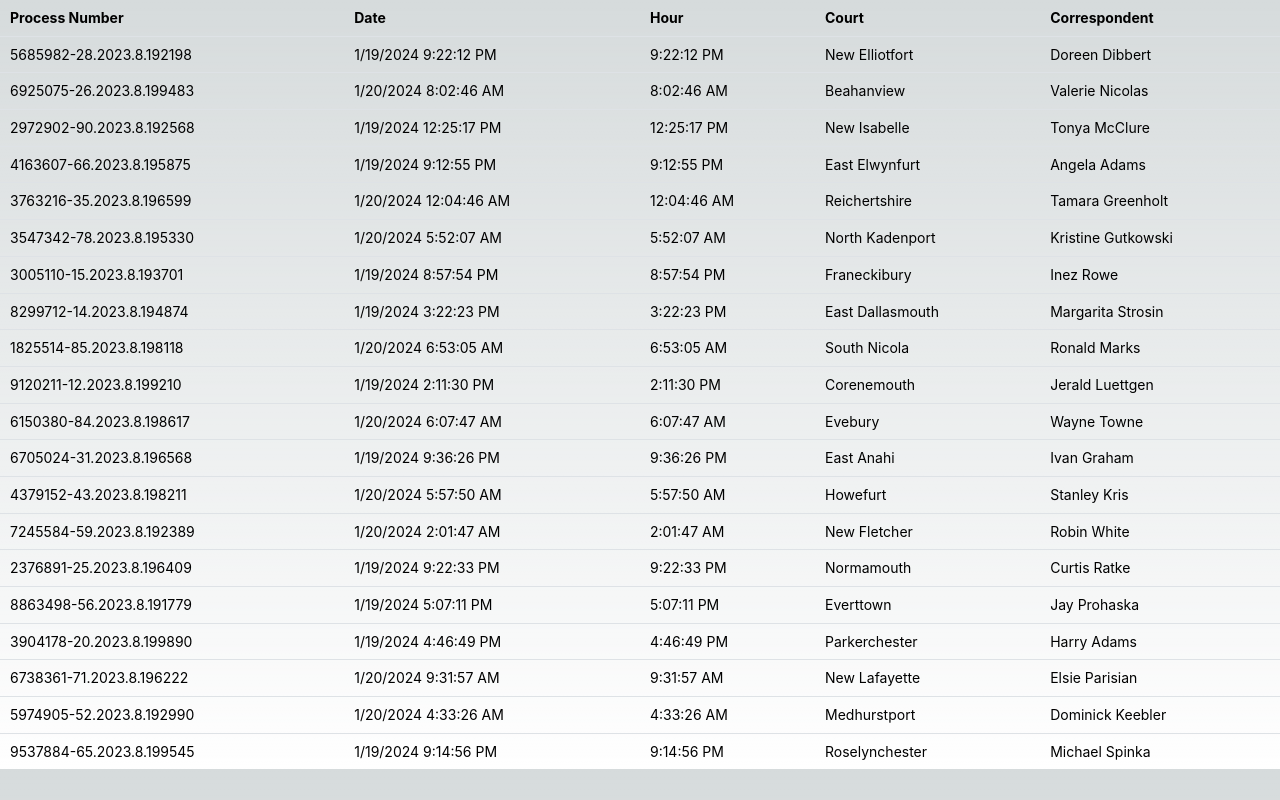
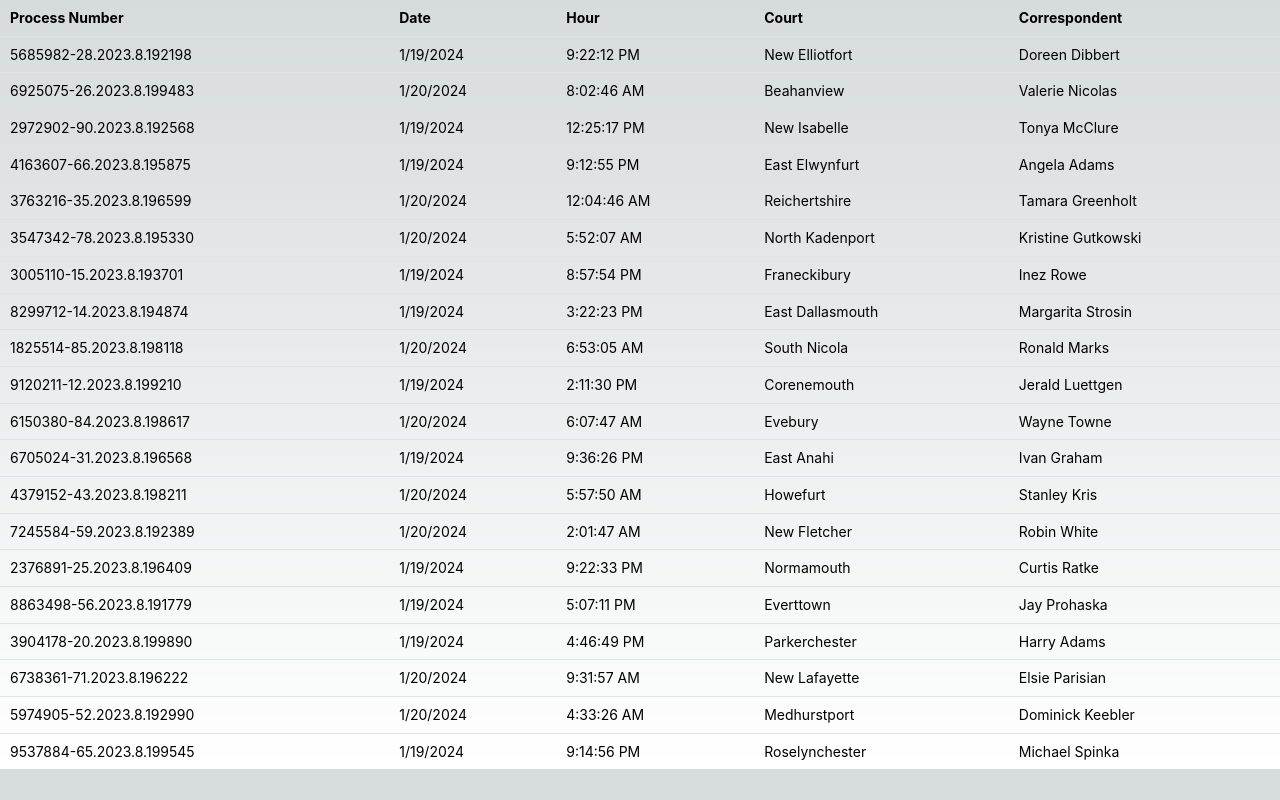
Before and after one commit to LucasLemaDev/VillemorAmaralChallenge, a Next.js app: page /table in a window 1280 px wide. Built offline with nearby package versions, Linux system fonts and the light colour scheme.

Commit message:
Fixed date column data display

```diff
--- a/src/app/table/page.tsx
+++ b/src/app/table/page.tsx
@@ -42,7 +42,7 @@ const TableData: React.FunctionComponent<ITableDataProps> = (props) => {
             data ? data.map( (item , index) => (
                <Table.Tr key={index}>
                   <Table.Td>{item.processNumber}</Table.Td>
-                  <Table.Td>{item.date}</Table.Td>
+                  <Table.Td>{item.date.slice(0, -11)}</Table.Td>
                   <Table.Td>{item.date.slice(10)}</Table.Td>
                   <Table.Td>{item.court}</Table.Td>
                   <Table.Td>{item.correspondent}</Table.Td>
```
